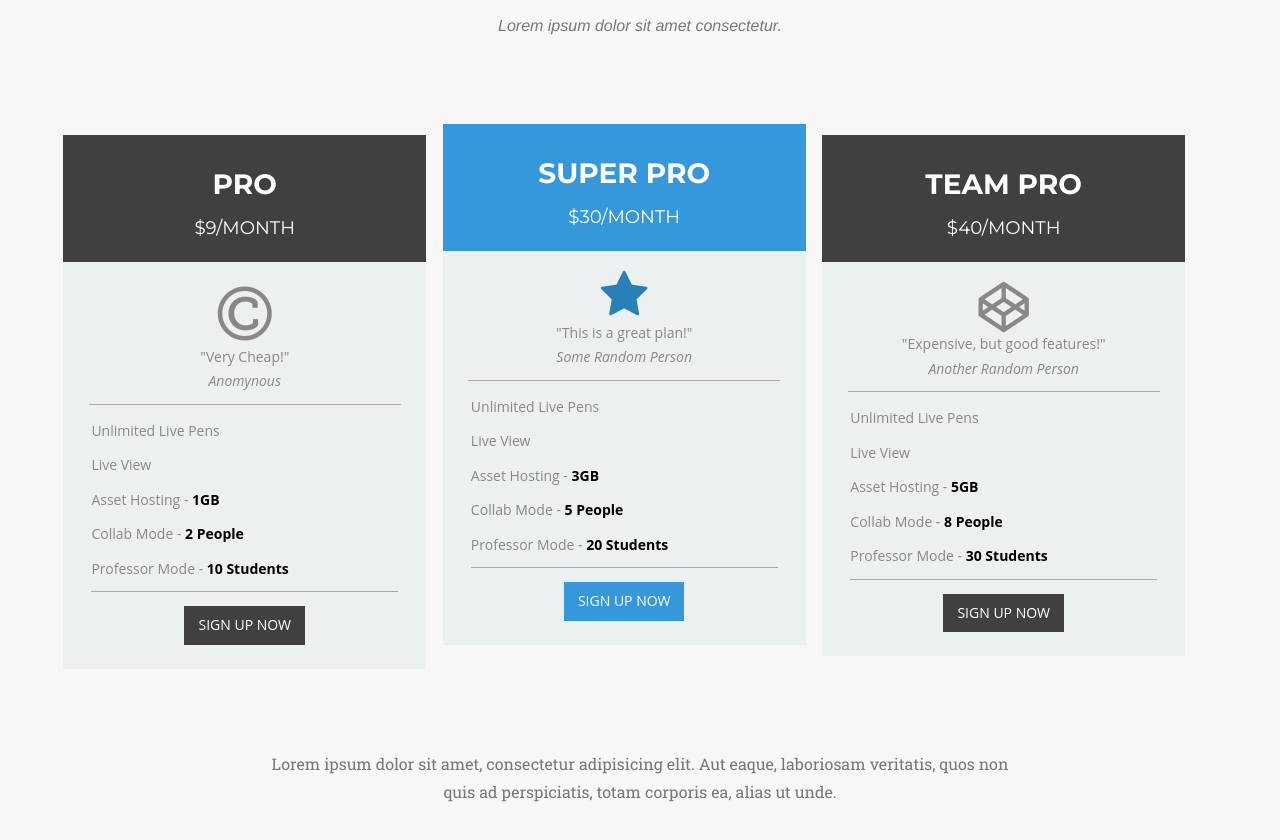
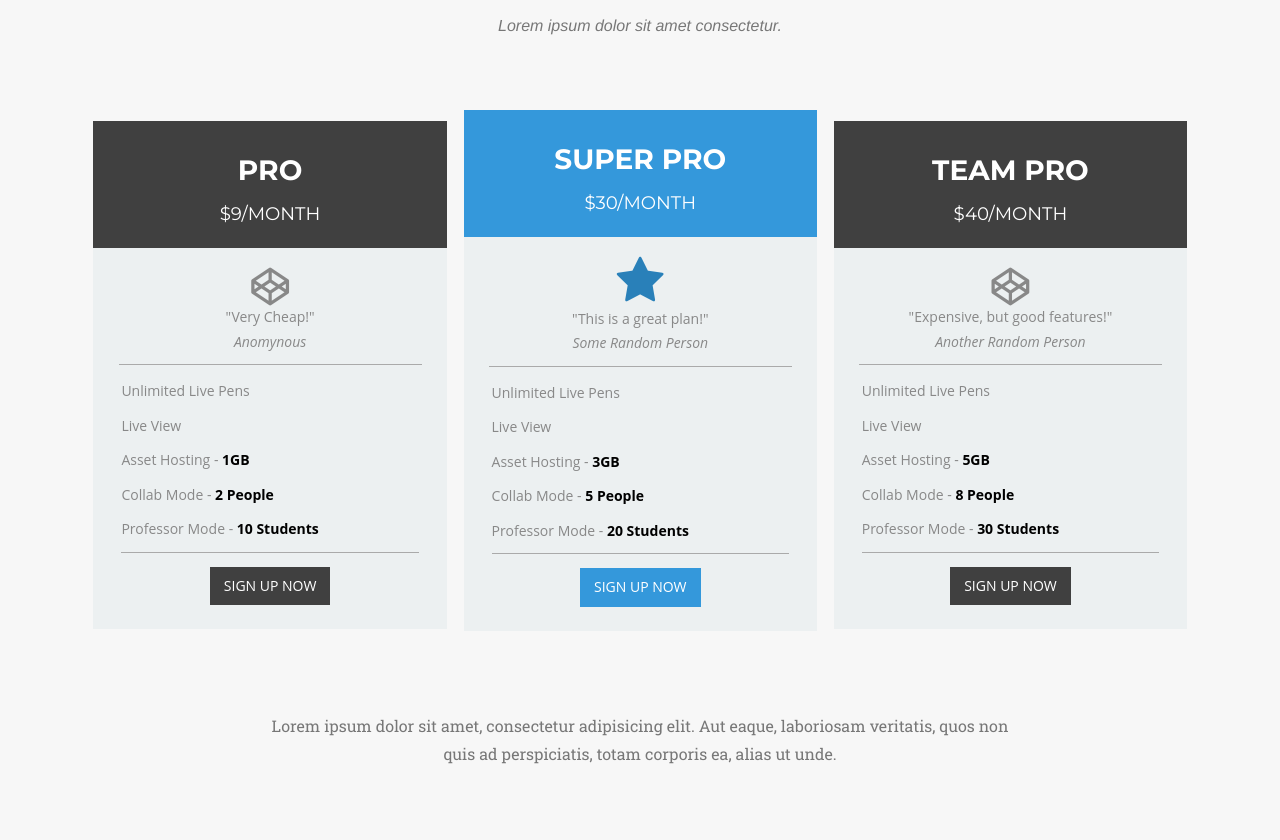
Before and after one commit to jonahkirangi/askanadjuster, a website: page app/index.html in a window 1280 px wide. Shown: the part 3783-4623 px from the top of the page. Drawn offline with nearby package versions, Linux system fonts and the light colour scheme; a web font is replaced by a local one.

Commit message:
Add pricing framework

```diff
--- a/app/index.html
+++ b/app/index.html
@@ -220,9 +220,8 @@
                 </div>
             </div>
 
-            <div class="row">
             <div class="pricing-body">
-                    <div class="wrapper">
+                <div class="container">
                     <div class="pricing-table">
                         <div class="pricing-table-header">
                             <h2 class="description">Pro</h2>
@@ -230,7 +229,7 @@
                         </div>
                         <div class="clear"></div>
                         <div class="pricing-table-text">
-                                <em class="fa fa-copyright fa-5x"></em>
+                            <em class="fa fa-codepen fa-3x"></em>
                             <p>"Very Cheap!"
                                 <br />
                                 <em>Anomynous</em>
@@ -294,7 +293,7 @@
                         </div>
                         <div class="clear"></div>
                         <div class="pricing-table-text">
-                                <em class="fa fa-codepen fa-4x"></em>
+                            <em class="fa fa-codepen fa-3x"></em>
                             <p>"Expensive, but good features!"
                                 <br />
                                 <em>Another Random Person</em>
@@ -317,7 +316,6 @@
                             <p>
                                 <a href="#">Sign Up Now</a>
                             </p>
-                            </div>
                         </div>
                     </div>
                 </div>
--- a/app/styles/pricing.css
+++ b/app/styles/pricing.css
@@ -2,7 +2,7 @@
     background:#f7f7f7;
     text-align:center;
     color:#fff;
-    margin-bottom:5em
+    margin-bottom:5em;
 }
 .logo em {
     -webkit-transform:scale(10);
```
Lines whose indentation alone changed are shown as unchanged.
